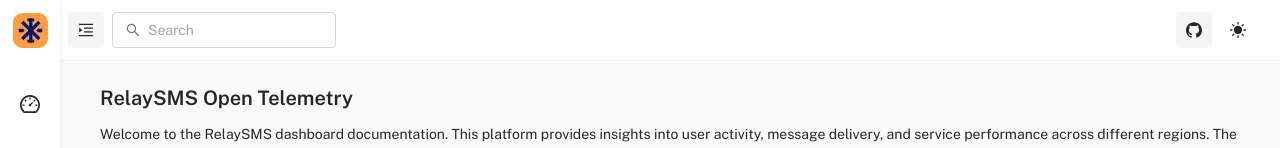
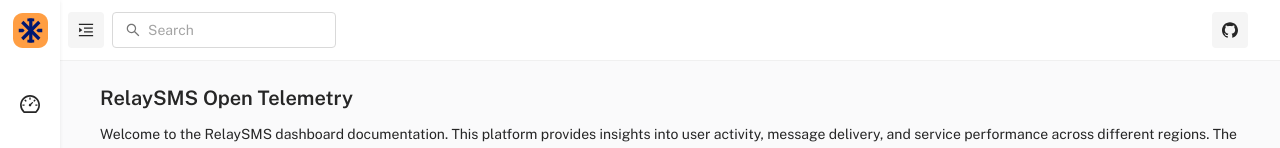
Before and after one commit to smswithoutborders/RelaySMS-Telemetry, a React (Vite) app: page /documentation in a window 1280 px wide. Shown: the top 148 px of the page. Built offline with nearby package versions, Linux system fonts and the light colour scheme.

Commit message:
remove theme toggle

```diff
--- a/package.json
+++ b/package.json
@@ -37,9 +37,10 @@
     "axios": "^1.8.4",
     "dayjs": "^1.11.13",
     "formik": "2.4.6",
-    "framer-motion": "12.0.5",
+    "framer-motion": "^12.9.2",
     "i18n-iso-countries": "^7.14.0",
     "lodash-es": "4.17.21",
+    "motion-dom": "^12.9.1",
     "react": "18.3.1",
     "react-device-detect": "2.2.3",
     "react-dom": "18.3.1",
@@ -87,5 +88,5 @@
     "prettier": "3.4.2",
     "prettier-eslint-cli": "8.0.1"
   },
-  "packageManager": "yarn@4.6.0"
+  "packageManager": "yarn@4.9.1"
 }
--- a/src/layout/Dashboard/Header/HeaderContent/index.jsx
+++ b/src/layout/Dashboard/Header/HeaderContent/index.jsx
@@ -36,9 +36,9 @@
         <GithubOutlined />
       </IconButton>
 
-      <IconButton onClick={toggleColorMode} color="inherit" title="Toggle Theme">
+      {/* <IconButton onClick={toggleColorMode} color="inherit" title="Toggle Theme">
         {isDarkMode ? <SunOutlined /> : <SunFilled />}
-      </IconButton>
+      </IconButton> */}
 
       {downLG && <MobileSection />}
     </>
```
Also changed, not shown: 1 other file (tests, documents, lock files or other folders).
